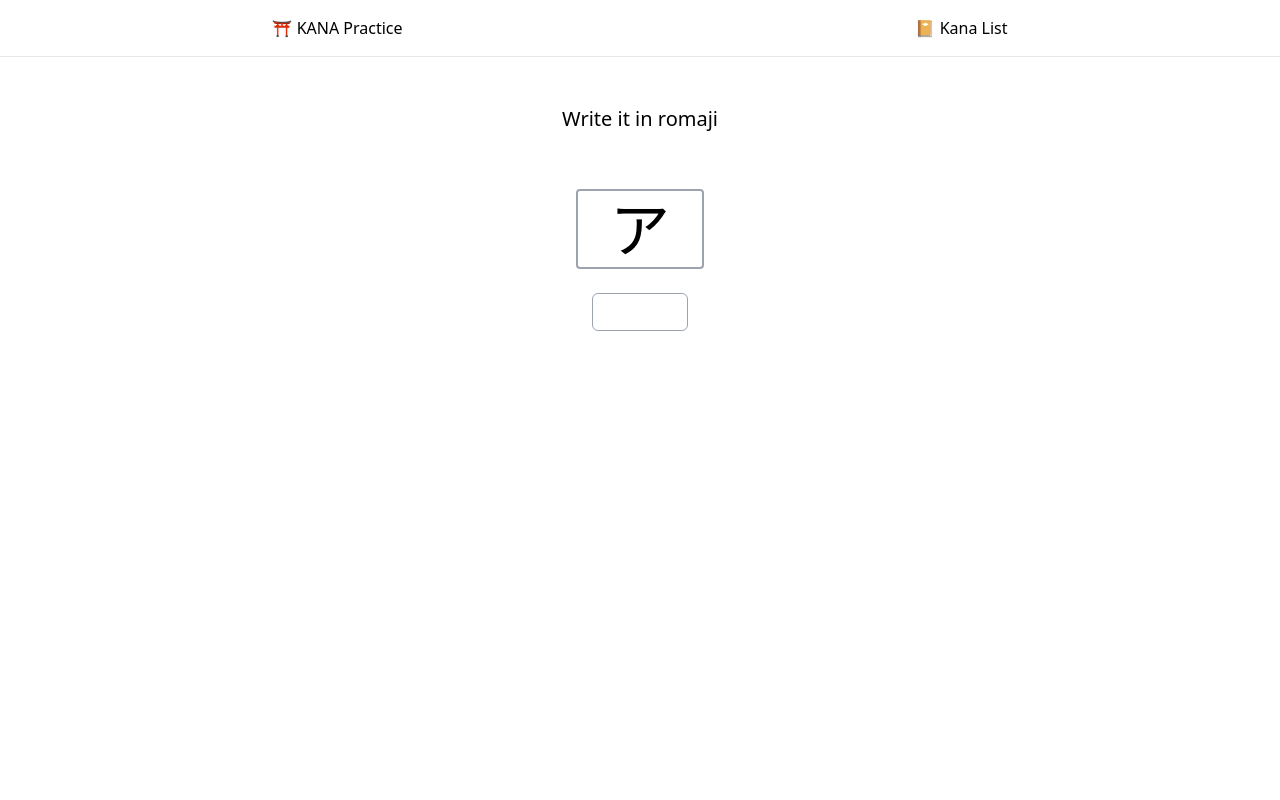
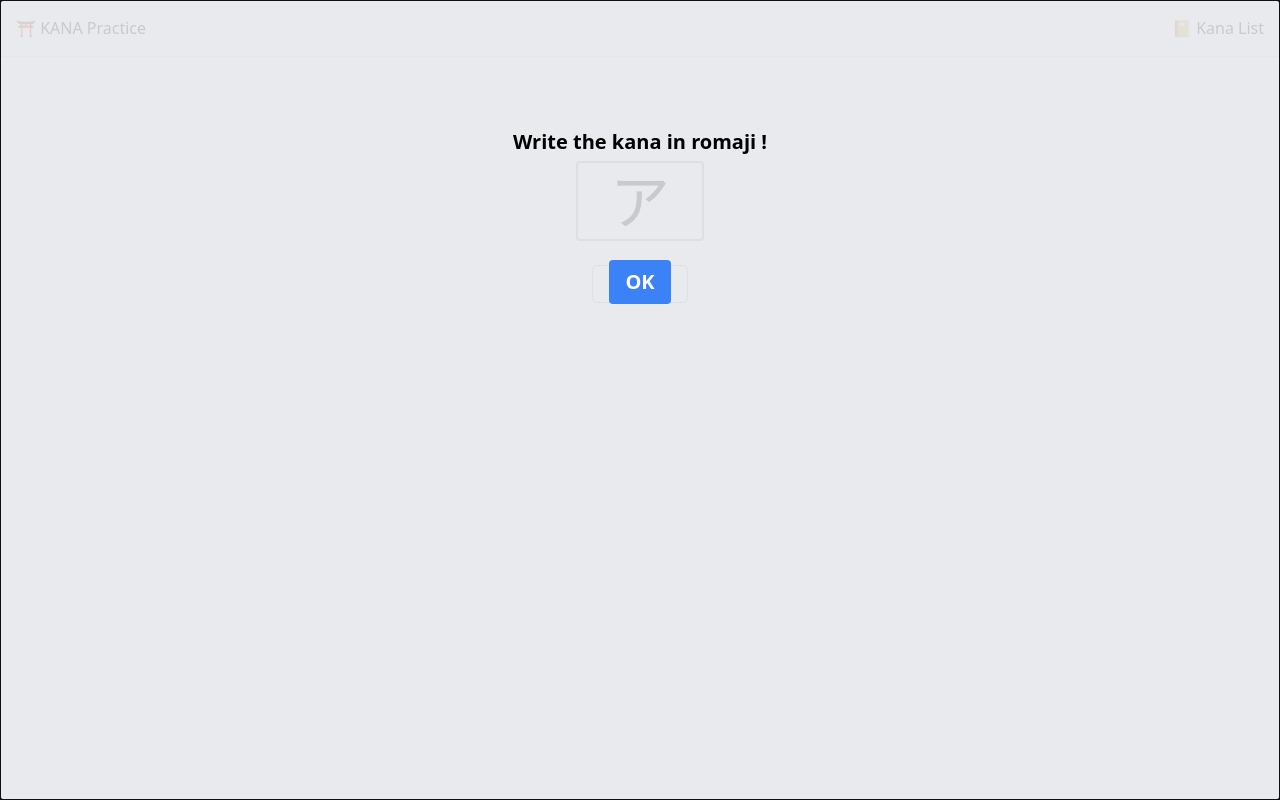
Before and after one commit to laffachan/kana-sensei, a React (Create React App) app: page /katakana in a window 1280 px wide. Built offline with nearby package versions, Linux system fonts and the light colour scheme.

Commit message:
new commit

```diff
--- a/src/App.tsx
+++ b/src/App.tsx
@@ -27,7 +27,7 @@ export default function App() {
         style={{ minHeight: "-webkit-fill-available" }}
       >
         <div className="flex-grow">
-          <div className="container mx-auto flex p-4 justify-between border-b bg-teal-100 xl:justify-around">
+          <div className="container mx-auto flex p-4 justify-between border-b bg-teal-100">
             <Link to="/">
               <div>
                 <span role="img" aria-label="">
@@ -46,9 +46,8 @@ export default function App() {
                 contentLabel="Revision"
                 onRequestClose={handleCloseModal}
               >
-                <button onClick={handleCloseModal}>X</button>
-                <div className="relative pt-5">
-                  <Revision />
+                <div>
+                  <Revision handleClose={handleCloseModal} />
                 </div>
               </ReactModal>
             </div>
--- a/src/Practice.tsx
+++ b/src/Practice.tsx
@@ -1,5 +1,7 @@
 import React, { useState } from "react";
 import Question from "./Question";
+import ReactModal from "react-modal";
+import Modal from "react-modal";
 
 type Props = {
   data: string[][];
@@ -12,6 +14,13 @@ function getRandomKana(data: string[][]): string[] | (() => string[]) {
 function Practice({ data }: Props) {
   let timerId: number;
   const [randomKana, setRandomKana] = useState(getRandomKana(data));
+  const [showModal, setShowModal] = useState(true);
+
+  Modal.setAppElement("#root");
+
+  function toggleModal() {
+    setShowModal(false);
+  }
 
   function handleGoodAnswered() {
     if (timerId) {
@@ -25,8 +34,22 @@ function Practice({ data }: Props) {
   }
 
   return (
+    <div>
+      <ReactModal
+        isOpen={showModal}
+        contentLabel="modal"
+        onRequestClose={toggleModal}
+        className="flex flex-col items-center text-xl bg-gray-300 bg-opacity-50 h-full"
+      >
+        <h2 className="pb-2 pt-32 font-bold">Write the kana in romaji !</h2>
+        <button
+          className="mt-24 bg-blue-500 hover:bg-blue-700 text-white font-bold py-2 px-4 rounded"
+          onClick={toggleModal}
+        >
+          OK
+        </button>
+      </ReactModal>
       <div className="pt-12 text-center text-xl">
-      Write it in romaji
         <Question
           kanaList={data}
           kana={randomKana[0]}
@@ -35,6 +58,7 @@ function Practice({ data }: Props) {
           onBadAnswered={handleBadAnswered}
         />
       </div>
+    </div>
   );
 }
 
--- a/src/Question.tsx
+++ b/src/Question.tsx
@@ -87,9 +87,13 @@ function Question({
   function handleSubmit(e: React.FormEvent<HTMLFormElement>) {
     e.preventDefault();
     console.log(inputValue);
-    clear();
     if (isAnswered === true) {
-      onBadAnswered();
+      if (!isCorrect) {
+        onBadAnswered();
+        clear();
+      } else {
+        setTimeout(() => clear(), 1000);
+      }
     }
   }
 
--- a/src/Revision.tsx
+++ b/src/Revision.tsx
@@ -1,15 +1,28 @@
 import React from "react";
 import { hiragana, katakana } from "./kana";
 
-function Revision() {
+type Props = {
+  handleClose: () => void;
+};
+
+function Revision({ handleClose }: Props) {
   return (
-    <div className="flex justify-center flex-wrap p-2 text-xl ">
-      <table className="border-collapse border-2 border-gray-500">
+    <div className="flex flex-col items-center">
+      <div className="fixed">
+        <button
+          className="bg-blue-500 hover:bg-blue-700 text-white font-bold py-2 px-4 rounded"
+          onClick={handleClose}
+        >
+          Close
+        </button>
+      </div>
+      <div className="pt-12 text-xl pb-2">
+        <table className="border-collapse border-4 border-gray-500">
           <thead>
             <tr>
-            <th className="w-1/3 px-2 py-2">Romaji</th>
-            <th className="w-1/3 px-2 py-2">Hiragana</th>
-            <th className="w-1/3 px-2 py-2">Katakana</th>
+              <th className="w-1/3 px-1 py-2">Romaji</th>
+              <th className="w-1/3 px-1 py-2">Hiragana</th>
+              <th className="w-1/3 px-1 py-2">Katakana</th>
             </tr>
           </thead>
           <tbody className="text-center">
@@ -39,6 +52,7 @@ function Revision() {
           </tbody>
         </table>
       </div>
+    </div>
   );
 }
 
```
Lines whose indentation alone changed are shown as unchanged.
